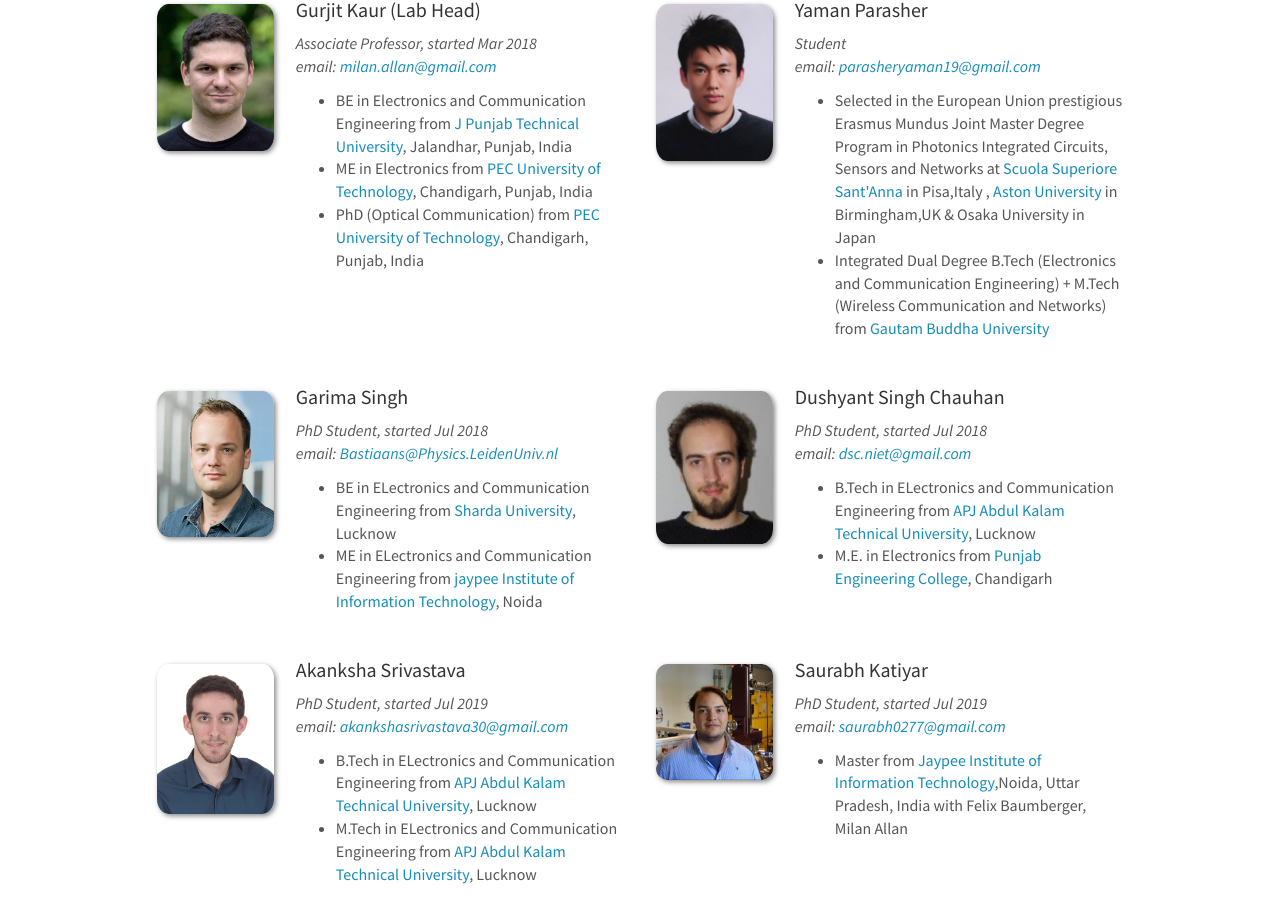
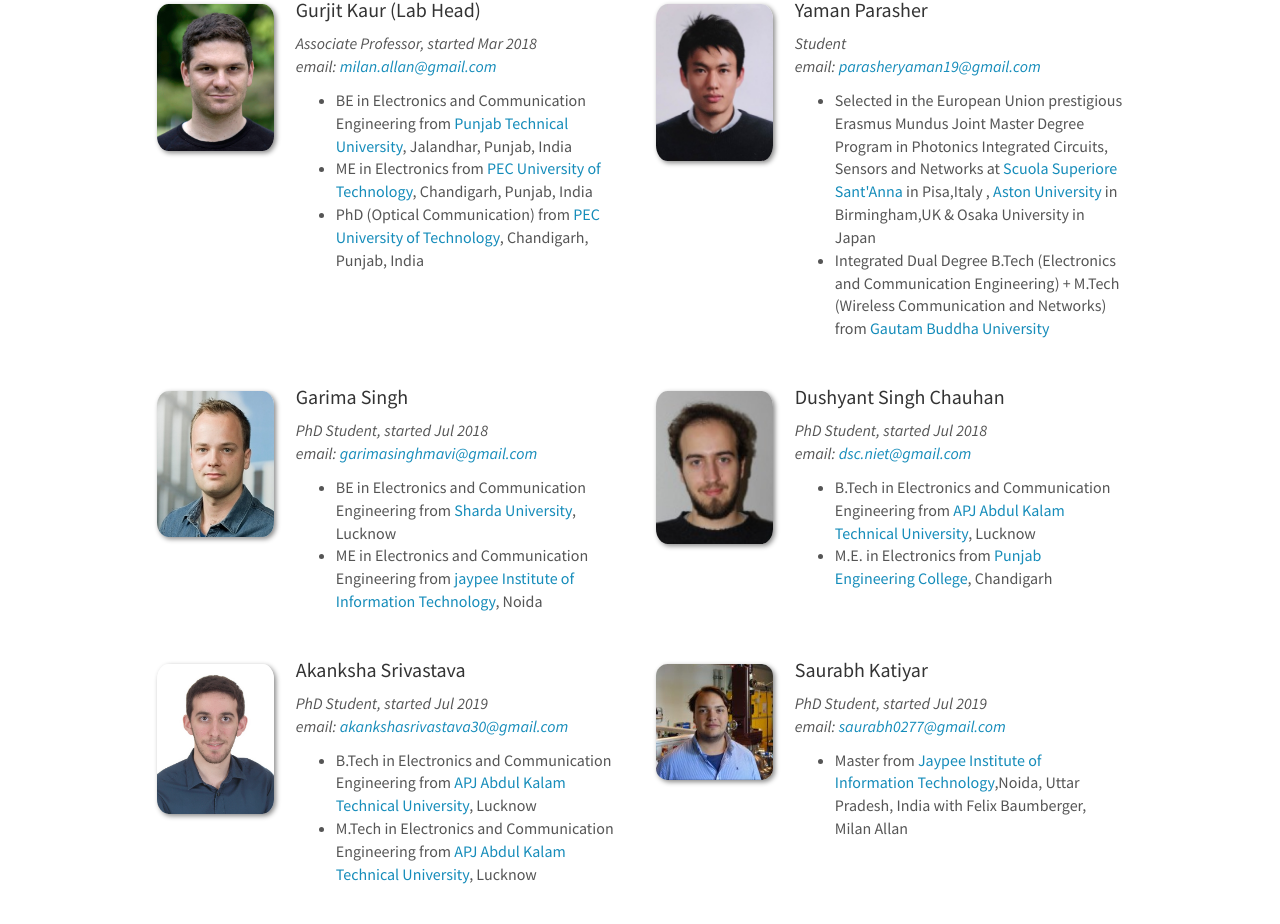
Before and after one commit to guritkaurlab/guritkaurlab.github.io, a Jekyll site: the page built from _pages/team.md, in a window 1280 px wide and 1400 px high. Shown: the part 287-1211 px from the top of the window. Built offline with Jekyll 4.4.1, drawn with Linux system fonts in a browser that asks for light colours; nearby versions of some CDN libraries.

Commit message:
Update team_members.yml

```diff
--- a/_data/team_members.yml
+++ b/_data/team_members.yml
@@ -3,7 +3,7 @@
   info: Associate Professor, started Mar 2018
   email: milan.allan@gmail.com
   number_educ: 3
-  education1: BE in Electronics and Communication Engineering from <a href="https://ptu.ac.in/">J Punjab Technical University</a>, Jalandhar, Punjab, India
+  education1: BE in Electronics and Communication Engineering from <a href="https://ptu.ac.in/">Punjab Technical University</a>, Jalandhar, Punjab, India
   education2: ME in Electronics from <a href="https://www.pec.ac.in/">PEC University of Technology</a>, Chandigarh, Punjab, India
   education3: PhD (Optical Communication) from <a href="https://www.pec.ac.in/">PEC University of Technology</a>, Chandigarh, Punjab, India
 
@@ -18,17 +18,17 @@
 - name: Garima Singh
   photo: Koen.jpg
   info: PhD Student, started Jul 2018
-  email: Bastiaans@Physics.LeidenUniv.nl
+  email: garimasinghmavi@gmail.com
   number_educ: 2
-  education1: BE in ELectronics and Communication Engineering from <a href="https://www.sharda.ac.in/">Sharda University</a>, Lucknow
-  education2: ME in ELectronics and Communication Engineering from <a href="http://www.jiit.ac.in/">jaypee Institute of Information Technology</a>, Noida
+  education1: BE in Electronics and Communication Engineering from <a href="https://www.sharda.ac.in/">Sharda University</a>, Lucknow
+  education2: ME in Electronics and Communication Engineering from <a href="http://www.jiit.ac.in/">jaypee Institute of Information Technology</a>, Noida
 
 - name: Dushyant Singh Chauhan
   photo: Maarten.png
   info: PhD Student, started Jul 2018
   email: dsc.niet@gmail.com
   number_educ: 2
-  education1: B.Tech in ELectronics and Communication Engineering from <a href="https://aktu.ac.in/">APJ Abdul Kalam Technical University</a>, Lucknow
+  education1: B.Tech in Electronics and Communication Engineering from <a href="https://aktu.ac.in/">APJ Abdul Kalam Technical University</a>, Lucknow
   education2: M.E. in Electronics from <a href="https://www.pec.ac.in/">Punjab Engineering College</a>, Chandigarh
   education3:
   education4:
@@ -38,8 +38,8 @@
   info: PhD Student, started Jul 2019
   email: akankshasrivastava30@gmail.com
   number_educ: 2
-  education1: B.Tech in ELectronics and Communication Engineering from <a href="https://aktu.ac.in/">APJ Abdul Kalam Technical University</a>, Lucknow
-  education2: M.Tech in ELectronics and Communication Engineering from <a href="https://aktu.ac.in/">APJ Abdul Kalam Technical University</a>, Lucknow
+  education1: B.Tech in Electronics and Communication Engineering from <a href="https://aktu.ac.in/">APJ Abdul Kalam Technical University</a>, Lucknow
+  education2: M.Tech in Electronics and Communication Engineering from <a href="https://aktu.ac.in/">APJ Abdul Kalam Technical University</a>, Lucknow
   education3:
   education4:
 
```
